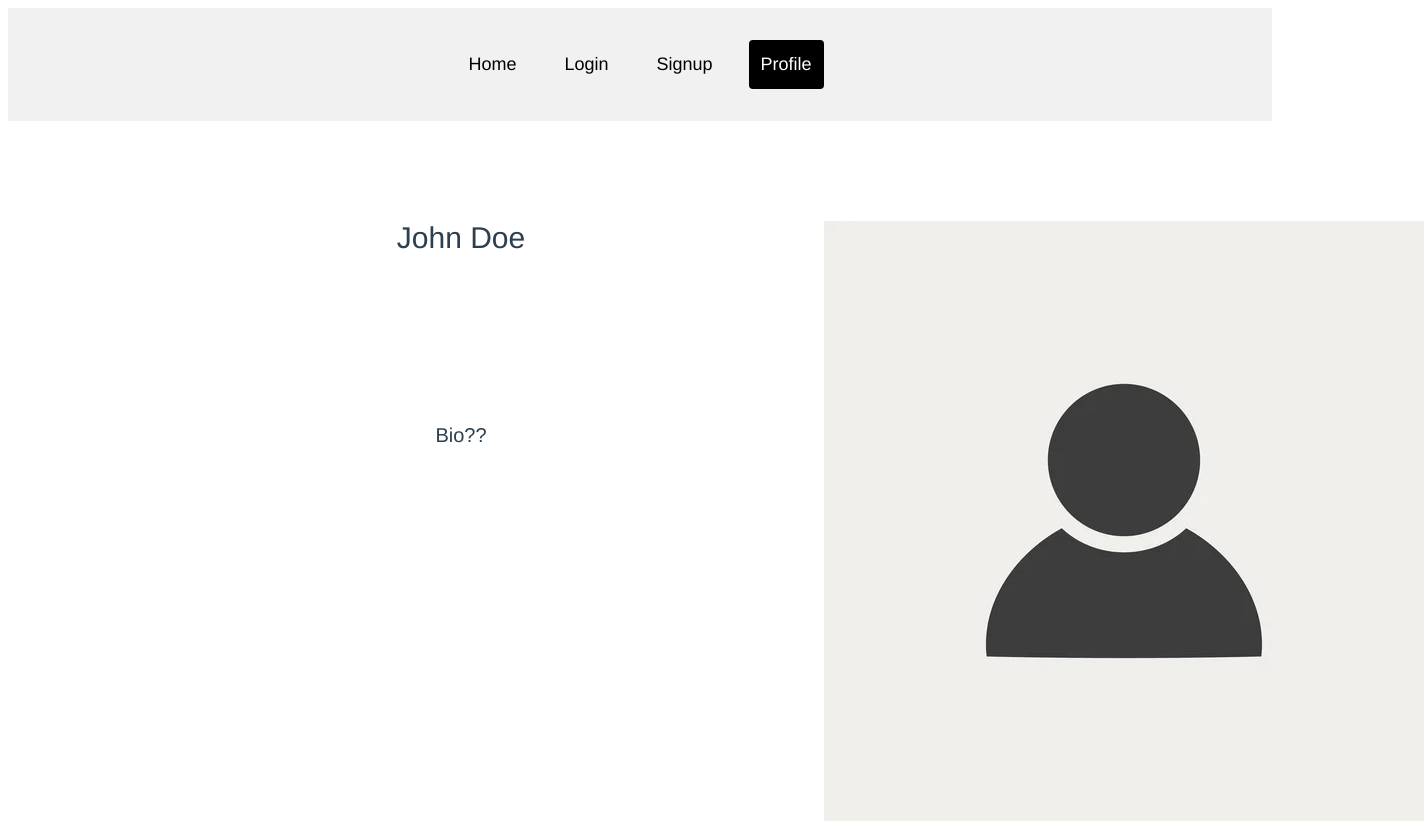
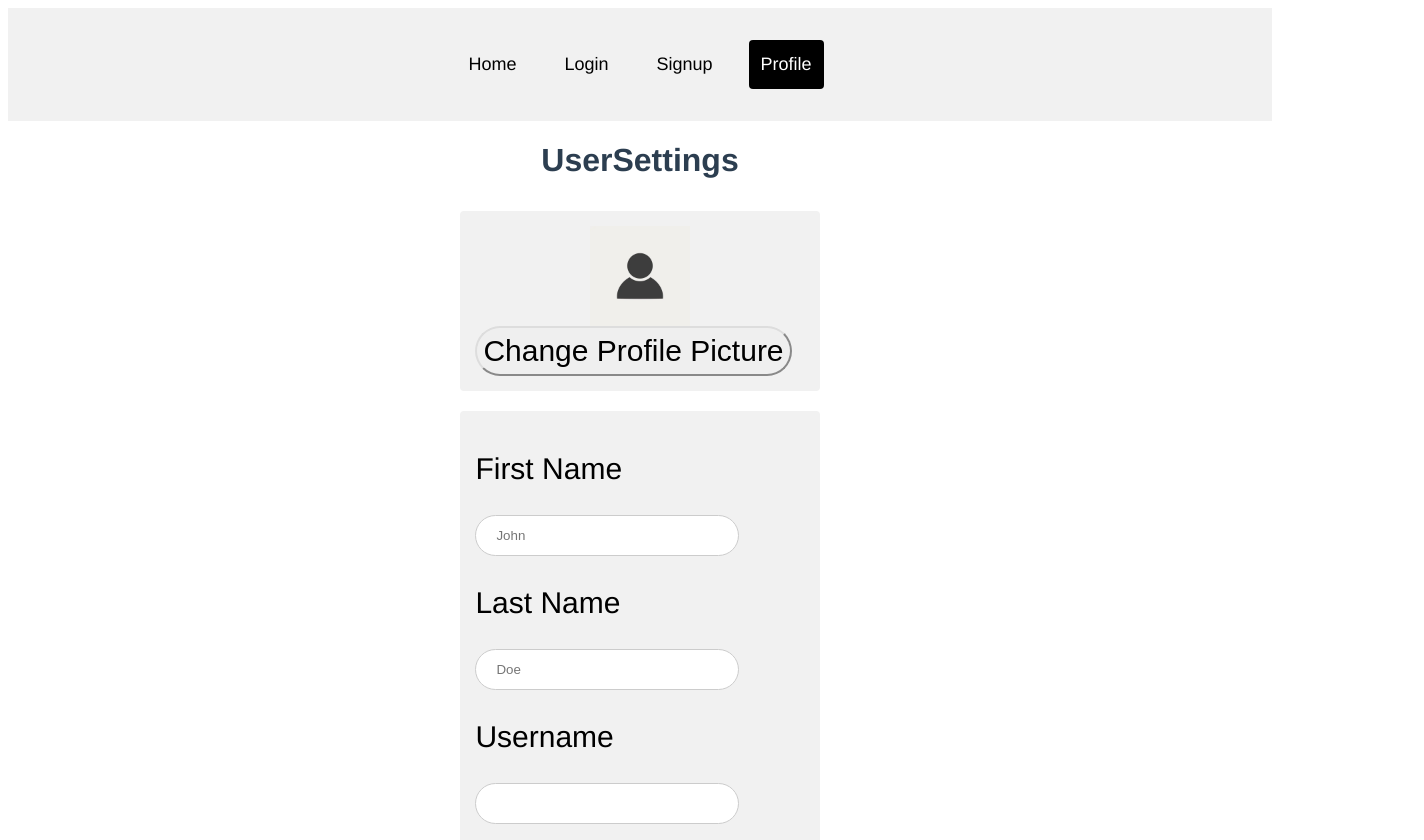
Before and after one commit to JamesRobinson160552/COMP3583, a Vue app in the folder SourceCode/frontend/: page /profile in a window 1280 px wide. Shown: the top 840 px of the page, 1424 px wide, since content can reach past the window. Built offline with nearby package versions, Linux system fonts and the light colour scheme.

Commit message:
User Profile Page adjustments

```diff
--- a/SourceCode/frontend/package.json
+++ b/SourceCode/frontend/package.json
@@ -8,6 +8,7 @@
     "lint": "vue-cli-service lint"
   },
   "dependencies": {
+    "@vue/cli": "^5.0.8",
     "core-js": "^3.8.3",
     "vue": "^3.2.13",
     "vue-router": "^4.0.3"
--- a/SourceCode/frontend/src/App.vue
+++ b/SourceCode/frontend/src/App.vue
@@ -176,4 +176,74 @@ nav a.router-link-exact-active {
   background-color: #ddd;
   color: black;
 }
+
+/*************************************************************** SignUpPage */
+input {
+  width: 80%;
+  padding: 12px 20px;
+  margin: 4px 0;
+  display: inline-block;
+  border: 1px solid #ccc;
+  border-radius: 4px;
+  box-sizing: border-box;
+  border-radius: 36px;
+}
+
+label{
+  display: block;
+  margin-bottom: 3px;
+}
+
+.divContainer{
+  margin: 0 35%;
+  padding: 10px;
+  justify-content: center;
+  align-items: center;
+}
+
+.divBody{
+  float: none;
+  margin: 0 auto;
+  color: black;
+  text-align: left;
+  padding: 15px;
+  font-size: 30px;
+  line-height: 25px;
+  border-radius: 4px;
+  background-color: #f1f1f1;
+  display: block;
+}
+
+
+.divBodySub{
+  margin: 0 auto;
+  color: black;
+  text-align: left;
+  padding: 15px;
+  font-size: 30px;
+  line-height: 25px;
+  border-radius: 4px;
+  background-color: #f1f1f1;
+  display: block;
+}
+
+.image{
+    display: block;
+    margin: 0 auto;
+}
+
+.sign-up-button {
+  width: auto;
+  height: 50px;
+  border-radius: 36px;
+  border-color: #ddd;
+  font-size: 30px;
+}
+
+.sign-up-button:hover{
+  background-color: #ddd;
+  color: black;
+  width: auto;
+  height: 50px;
+}
 </style>
--- a/SourceCode/frontend/src/views/SignupView.vue
+++ b/SourceCode/frontend/src/views/SignupView.vue
@@ -18,7 +18,6 @@
         <p class="label">Organization Name (if applicable)</p>
         <input type="text" name="organizationName">
         <button class="button" type="submit">Submit</button>
-        <a href="LoginScreen.html">To Login Page</a>
     </div>
 </div>
 </template>
--- a/SourceCode/frontend/src/views/UserProfileView.vue
+++ b/SourceCode/frontend/src/views/UserProfileView.vue
@@ -1,4 +1,5 @@
 <template>
+
 <div class="header">
     <div class="header-center">
         <a><router-link to="/">Home</router-link></a>
@@ -8,17 +9,32 @@
     </div>
 </div>
 
-    <div class="grid-center">
-        <div class="grid-container-user-profile">
-            <div class="subheader">John Doe</div>
-            <div class="paragraph">
-                Bio??
-            </div>
-            <img src="../assets/profilepic.jpg" class="profile-picture">
+<h1>UserSettings</h1>
+
+<div class="divContainer">
+    <div class="divBodySub">
+        <img src="../assets/profilepic.jpg" class="image" width="100" height="100">
+        <button class="sign-up-button" type="submit">Change Profile Picture</button>
     </div>
 </div>
 
-<h1>UserSettings</h1>
+<div class="divContainer">
+    <div class="divBody">
+        <p class="label">First Name</p>
+        <input type="text" name="firstName" placeholder="John">
+        <p class="label">Last Name</p>
+        <input type="text" name="lastName" placeholder="Doe">
+        <p class="label">Username</p>
+        <input type="text" name="username">
+        <p class="label">Password</p>
+        <input type="text" name="firstName">
+        <p class="label">Email</p>
+        <input type="text" name="email">
+        <p class="label">Organization Name (if applicable)</p>
+        <input type="text" name="organizationName">
+        <button class="sign-up-button" type="submit">Save Changes</button>
+    </div>
+</div>
 </template>
 
 <script>
```
Also changed, not shown: 1 other file (tests, documents, lock files or other folders). Lines whose indentation alone changed are shown as unchanged.
